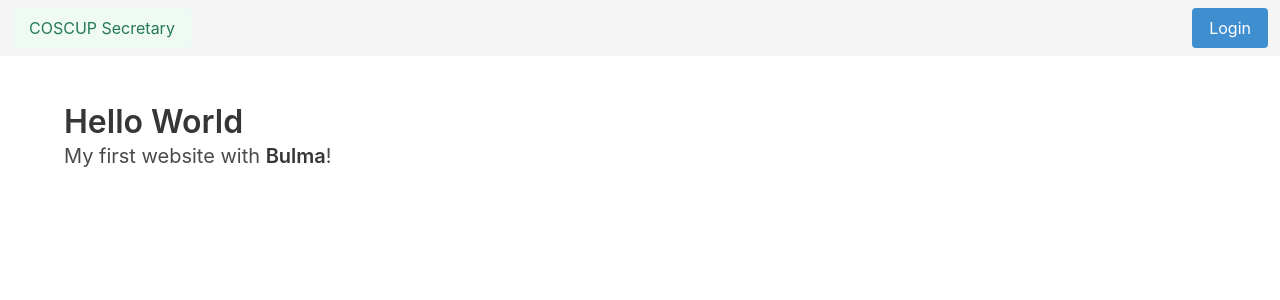
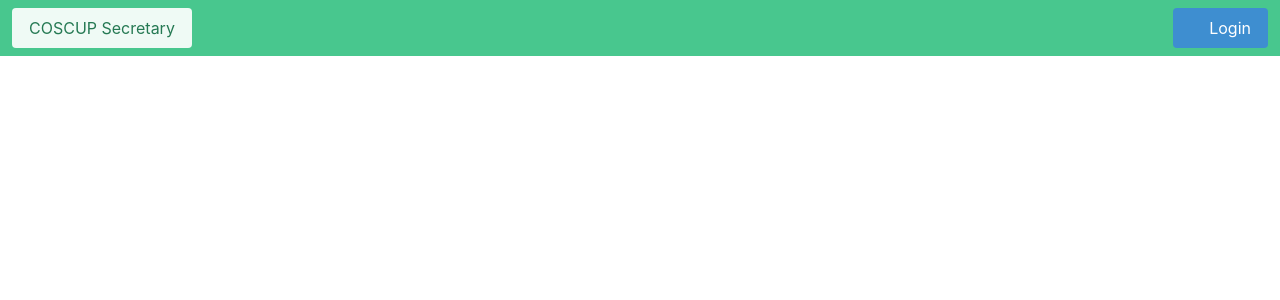
Before and after one commit to COSCUP/COSCUP-Volunteer, a Flask app: template templates/base.html in a window 1280 px wide. Shown: the top 300 px of the page. Run offline with Flask 2, Linux system fonts and the light colour scheme; the template is opened without the code that fills it, so the values that code supplies are empty; some libraries are stand-ins or nearby versions.

Commit message:
Add js/css and template

```diff
--- a/main.py
+++ b/main.py
@@ -49,7 +49,7 @@ def need_login():
 
 @app.route('/')
 def index():
-    return render_template('base.html')
+    return render_template('index.html')
 
 
 @app.route('/oauth2callback')
--- a/templates/base.html
+++ b/templates/base.html
@@ -7,43 +7,43 @@
 
     <!-- Bootstrap CSS -->
     <link href="https://cdn.jsdelivr.net/npm/bulma@0.8.0/css/bulma.min.css" rel="stylesheet">
-    <link rel="icon" type="image/svg+xml" href="/faw/svgs/solid/paper-plane.svg">
+    <link href="/faw/css/all.css" rel="stylesheet">
     <title>COSCUP Secretary</title>
   </head>
   <body>
-  <nav class="navbar is-light" role="navigation" aria-label="main navigation">
+  <nav class="navbar is-success" role="navigation" aria-label="main navigation">
     <div class="navbar-brand">
       <div class="navbar-item">
         <a class="button is-success is-light" href="/">COSCUP Secretary</a>
       </div>
 
-      <a role="button" class="navbar-burger" aria-label="menu" aria-expanded="false">
+      <a role="button" class="navbar-burger" v-on:click="navtoggle = !navtoggle" v-bind:class="{'is-active': navtoggle}" data-target="navMenu" aria-label="menu" aria-expanded="false">
         <span aria-hidden="true"></span>
         <span aria-hidden="true"></span>
         <span aria-hidden="true"></span>
       </a>
     </div>
-    <div class="navbar-menu">
+    <div class="navbar-menu" id="navMenu" v-bind:class="{'is-active': navtoggle}">
       <div class="navbar-end">
           {% if g.user and g.user.data %}
-          <div class="navbar-item has-dropdown">
+          <div class="navbar-item has-dropdown is-hoverable">
             <a class="navbar-link">
-              <figure class="image is-24x24">
-                <img class="is-rounded" src="{{g.user.data.picture}}">
-              </figure>
-              {{g.user.data.name}}
+                <span><figure class="image is-24x24">
+                    <img class="is-rounded" src="{{g.user.data.picture}}">
+                    </figure></span>
+                <span>{{g.user.data.name}}</span>
             </a>
             <div class="navbar-dropdown is-right">
-                <a class="navbar-item">Setting</a>
+                <a class="navbar-item" href="/setting"><span class="icon"><i class="fas fa-user-cog"></i></span> <span>Setting</span></a>
                 <hr class="navbar-divider">
-                <a class="navbar-item">Logout</a>
+                <a class="navbar-item" href="/logout"><span class="icon"><i class="fas fa-sign-out-alt"></i></span> <span>Logout</span></a>
             </div>
           </div>
           {% else %}
           <div class="navbar-item">
               <div class="field is-grouped">
                   <p class="control">
-                      <a class="button is-info" href="/oauth2callback">Login</a>
+                  <a class="button is-info" href="/oauth2callback"><span class="icon"><i class="fas fa-sign-in-alt"></i></span> <span>Login</span></a>
                   </p>
               </div>
           </div>
@@ -51,16 +51,17 @@
       </div>
     </div>
   </nav>
-
-  <section class="section">
-    <div class="container">
-      <h1 class="title">
-        Hello World
-      </h1>
-      <p class="subtitle">
-        My first website with <strong>Bulma</strong>!
-      </p>
-    </div>
-  </section>
+  {% block body %}{% endblock %}
   </body>
+  <script src="/js/vue.min.js"></script>
+  <script>
+      var app = new Vue({
+          el: 'nav',
+          data: {
+              navtoggle: false
+          },
+          delimiters: ['[[', ']]']
+      });
+  </script>
+  {% block js %}{% endblock %}
 </html>
```
Also changed, not shown: templates/index.html (added, +13 -0 lines).
